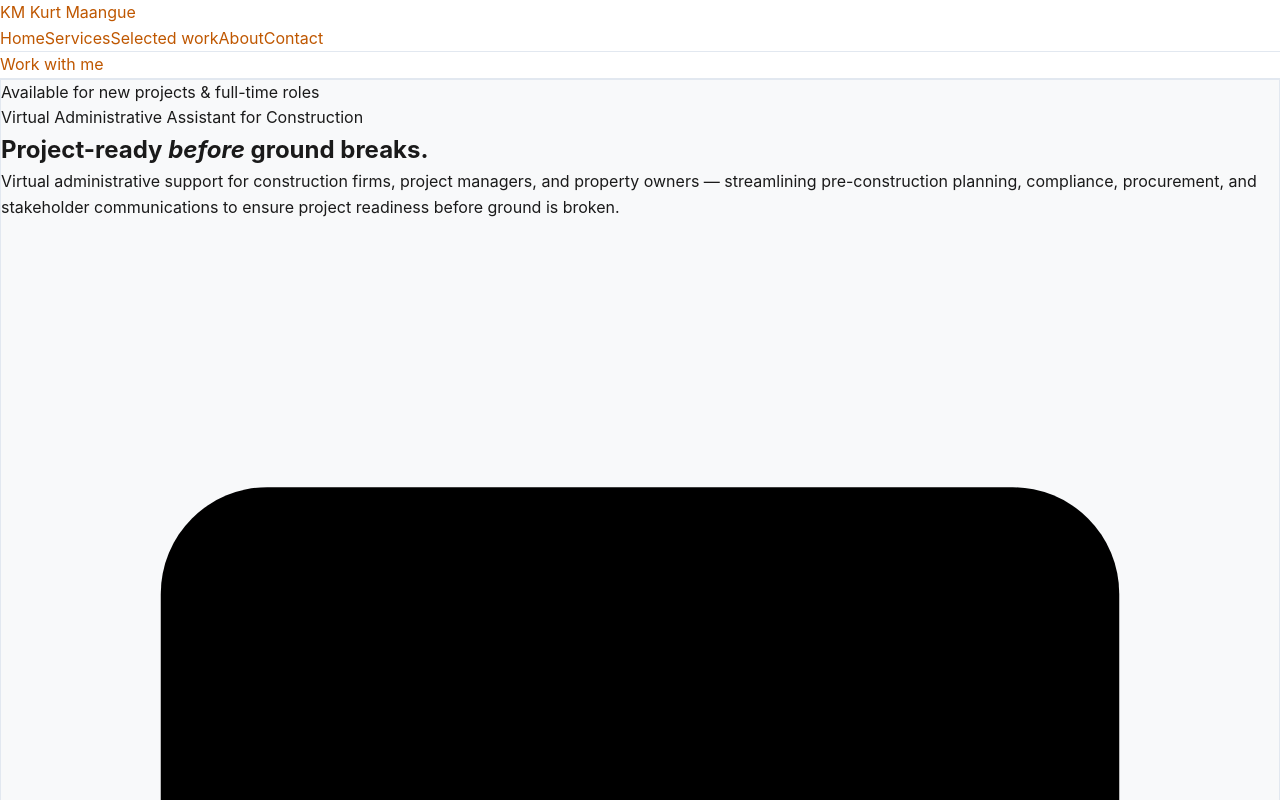
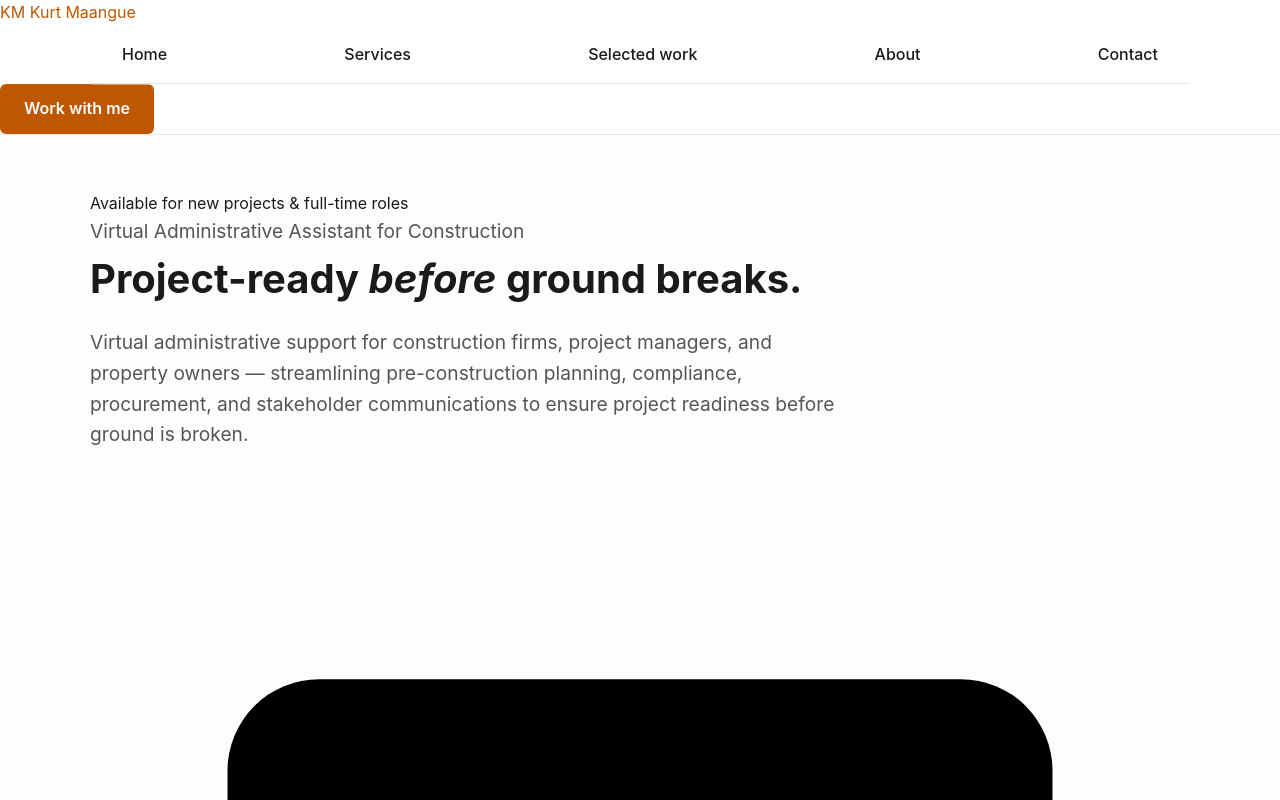
Before and after one commit to kerrmaangue/kerrmaangue.github.io, a plain HTML site: page index.html in a window 1280 px wide. Shown: the top 800 px of the page. Drawn offline with Linux system fonts and the light colour scheme.

Commit message:
Update styles.css

```diff
--- a/styles.css
+++ b/styles.css
@@ -1,26 +1,33 @@
 /* ==========================================
-   Global Theme Variables & Base Styles
+   UT Burnt Orange Theme & Dark Mode Variables
    ========================================== */
 :root {
-  --bg-color: #ffffff;
-  --text-color: #1a1a1a;
-  --card-bg: #f8f9fa;
+  --bg-primary: #fdfdfd;
+  --bg-secondary: #f4f5f7;
+  --card-bg: #ffffff;
+  --text-main: #1a1a1a;
+  --text-muted: #555555;
   --border-color: #e2e8f0;
-  --nav-bg: #ffffff;
+  --nav-bg: rgba(255, 255, 255, 0.95);
   --accent-color: #bf5700; /* UT Burnt Orange */
   --accent-hover: #9e4700;
-  --shadow-color: rgba(0, 0, 0, 0.05);
+  --shadow: 0 4px 20px rgba(0, 0, 0, 0.06);
 }
 
 [data-theme="dark"] {
-  --bg-color: #121212;
-  --text-color: #f1f1f1;
+  --bg-primary: #121212;
+  --bg-secondary: #1a1a1e;
   --card-bg: #1e1e24;
-  --border-color: #2d3748;
-  --nav-bg: #18181b;
-  --shadow-color: rgba(0, 0, 0, 0.35);
+  --text-main: #f0f0f2;
+  --text-muted: #a0a0ab;
+  --border-color: #2e2e38;
+  --nav-bg: rgba(18, 18, 18, 0.95);
+  --shadow: 0 4px 20px rgba(0, 0, 0, 0.4);
 }
 
+/* ==========================================
+   Global Resets & Base Styles
+   ========================================== */
 * {
   box-sizing: border-box;
   margin: 0;
@@ -28,46 +35,62 @@
 }
 
 body {
-  background-color: var(--bg-color);
-  color: var(--text-color);
+  background-color: var(--bg-primary);
+  color: var(--text-main);
   font-family: -apple-system, BlinkMacSystemFont, "Segoe UI", Roboto, Helvetica, Arial, sans-serif;
+  line-height: 1.6;
   transition: background-color 0.3s ease, color 0.3s ease;
-  line-height: 1.6;
 }
 
-/* Nav & Header Containers */
+/* ==========================================
+   Navigation Bar
+   ========================================== */
 header, nav {
   background-color: var(--nav-bg);
   border-bottom: 1px solid var(--border-color);
+  position: sticky;
+  top: 0;
+  z-index: 1000;
+  backdrop-filter: blur(10px);
   transition: background-color 0.3s ease, border-color 0.3s ease;
 }
 
-/* Cards & Content Containers */
-.card, .project-card, section {
-  background-color: var(--card-bg);
-  border: 1px solid var(--border-color);
-  box-shadow: 0 4px 6px var(--shadow-color);
-  transition: background-color 0.3s ease, border-color 0.3s ease;
+.nav-container, nav {
+  max-width: 1100px;
+  margin: 0 auto;
+  padding: 1rem 2rem;
+  display: flex;
+  justify-content: space-between;
+  align-items: center;
 }
 
-a {
-  color: var(--accent-color);
-  text-decoration: none;
+.nav-links, ul {
+  display: flex;
+  gap: 1.75rem;
+  list-style: none;
+  align-items: center;
 }
 
-a:hover {
-  color: var(--accent-hover);
+.nav-links a, nav a {
+  color: var(--text-main);
+  font-weight: 500;
+  text-decoration: none;
+  transition: color 0.2s ease;
 }
 
-/* Theme Switcher Button */
+.nav-links a:hover, nav a:hover {
+  color: var(--accent-color);
+}
+
+/* Theme Toggle Switcher */
 .theme-toggle-btn {
   background: transparent;
   border: 1px solid var(--border-color);
-  color: var(--text-color);
+  color: var(--text-main);
   padding: 6px 14px;
   border-radius: 20px;
   cursor: pointer;
-  font-size: 0.875rem;
+  font-size: 0.85rem;
   font-weight: 600;
   display: inline-flex;
   align-items: center;
@@ -79,3 +102,103 @@ a:hover {
   border-color: var(--accent-color);
   color: var(--accent-color);
 }
+
+/* ==========================================
+   Layout Containers & Hero Sections
+   ========================================== */
+main, .container, section {
+  max-width: 1100px;
+  margin: 0 auto;
+  padding: 2.5rem 2rem;
+}
+
+.hero {
+  padding: 3.5rem 0 2rem;
+}
+
+.hero h1, h1 {
+  font-size: 2.5rem;
+  font-weight: 700;
+  margin-bottom: 1rem;
+  color: var(--text-main);
+}
+
+.hero p, lead-text {
+  font-size: 1.2rem;
+  color: var(--text-muted);
+  max-width: 750px;
+}
+
+/* ==========================================
+   Cards & Project Grids
+   ========================================== */
+.grid, .projects-grid, .card-container {
+  display: grid;
+  grid-template-columns: repeat(auto-fit, minmax(300px, 1fr));
+  gap: 1.75rem;
+  margin-top: 2rem;
+}
+
+.card, .project-card, article {
+  background-color: var(--card-bg);
+  border: 1px solid var(--border-color);
+  border-radius: 8px;
+  padding: 1.75rem;
+  box-shadow: var(--shadow);
+  transition: transform 0.2s ease, border-color 0.2s ease, background-color 0.3s ease;
+}
+
+.card:hover, .project-card:hover {
+  transform: translateY(-4px);
+  border-color: var(--accent-color);
+}
+
+.card h2, .card h3, .project-card h3, h2, h3 {
+  color: var(--text-main);
+  margin-bottom: 0.75rem;
+}
+
+.card p, .project-card p {
+  color: var(--text-muted);
+}
+
+/* ==========================================
+   Buttons & Links
+   ========================================== */
+a {
+  color: var(--accent-color);
+  text-decoration: none;
+}
+
+a:hover {
+  color: var(--accent-hover);
+}
+
+.btn, .button, button:not(.theme-toggle-btn) {
+  display: inline-block;
+  background-color: var(--accent-color);
+  color: #ffffff !important;
+  padding: 0.75rem 1.5rem;
+  border-radius: 6px;
+  font-weight: 600;
+  border: none;
+  cursor: pointer;
+  transition: background-color 0.2s ease;
+}
+
+.btn:hover, .button:hover, button:not(.theme-toggle-btn):hover {
+  background-color: var(--accent-hover);
+}
+
+/* ==========================================
+   Footer
+   ========================================== */
+footer {
+  border-top: 1px solid var(--border-color);
+  background-color: var(--bg-secondary);
+  padding: 2.5rem 2rem;
+  text-align: center;
+  color: var(--text-muted);
+  margin-top: 4rem;
+  transition: background-color 0.3s ease, border-color 0.3s ease;
+}
```
